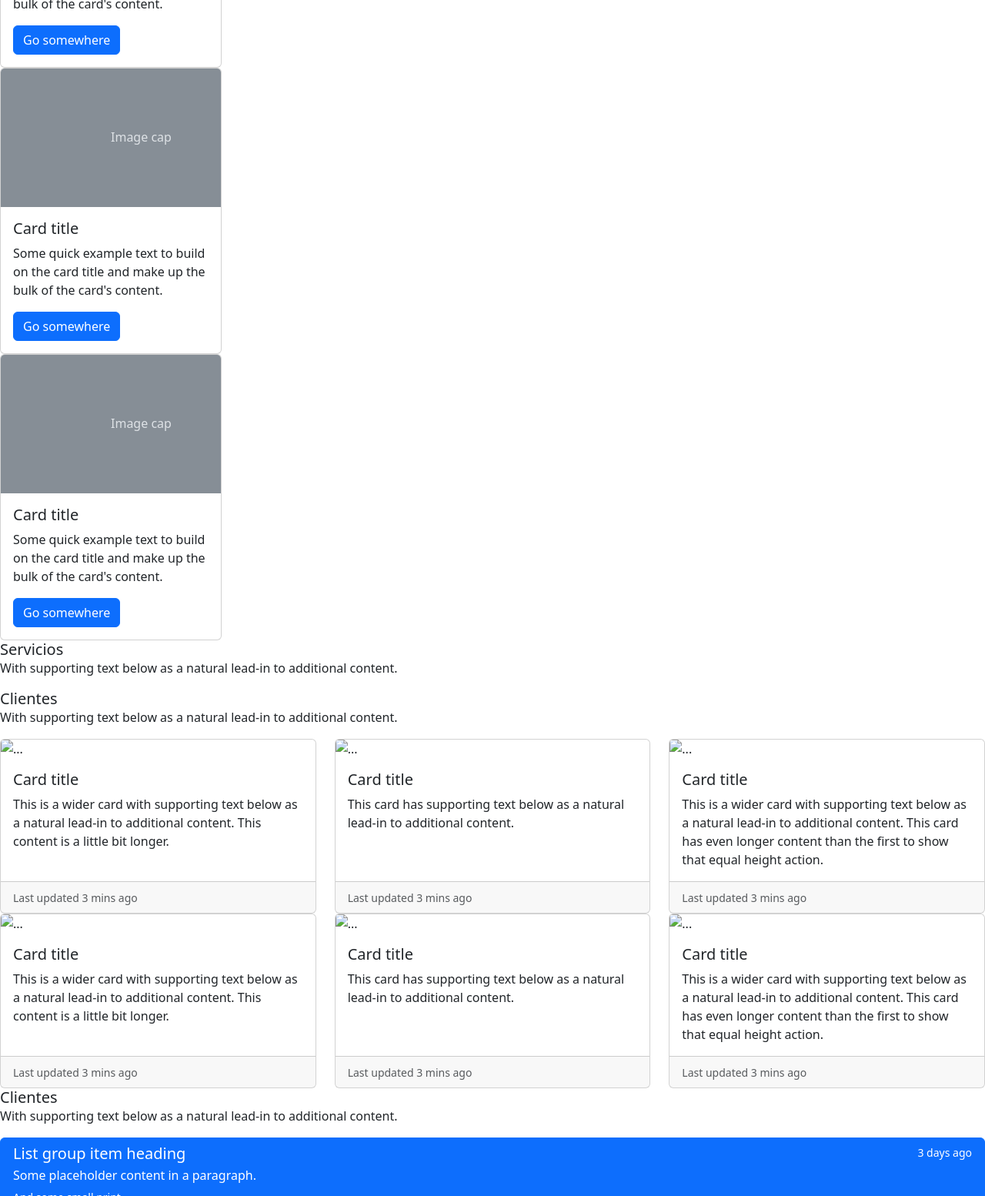
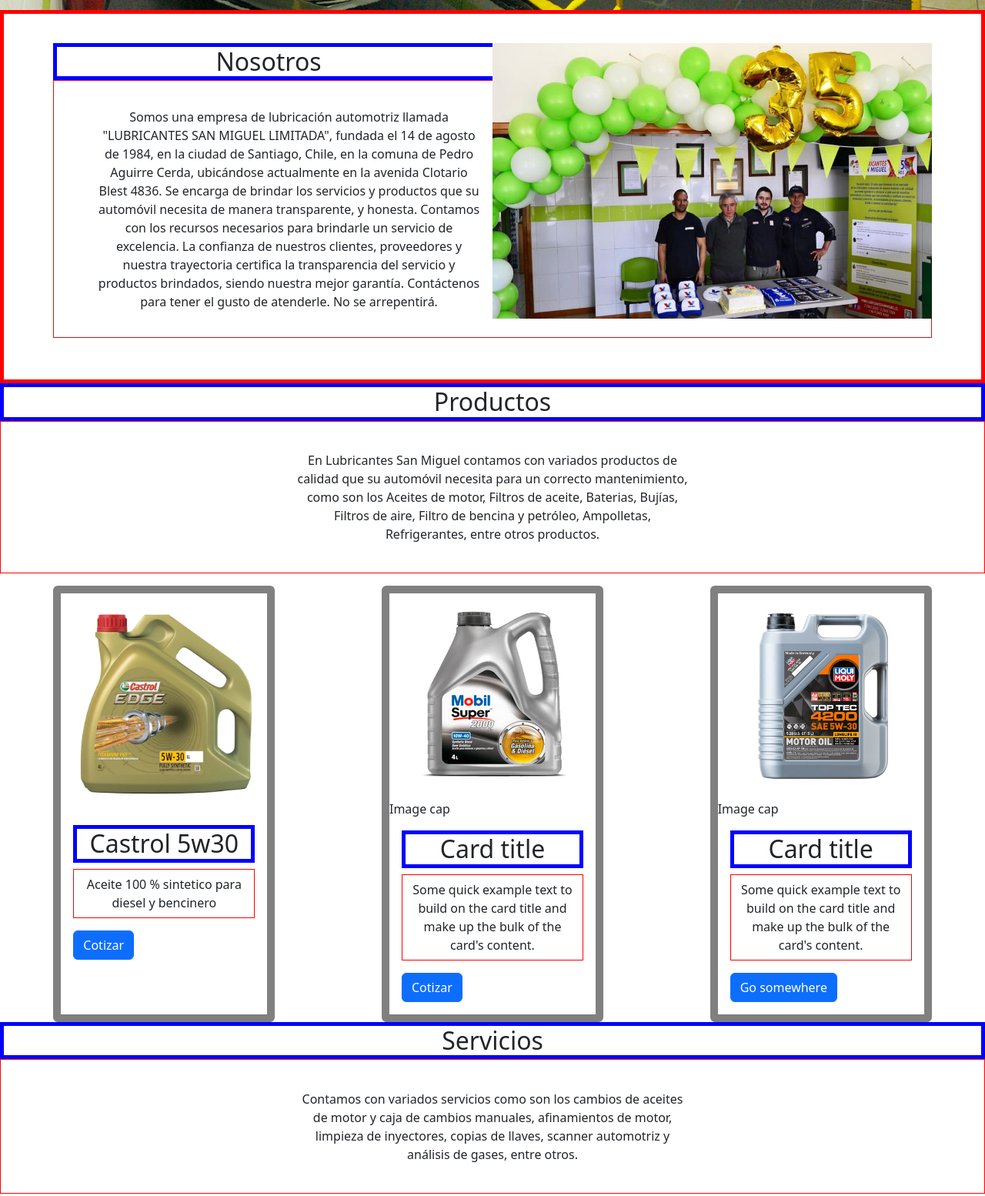
Before and after one commit to IgnacioAndres07/Landing-Page, a plain HTML site: page index.html in a window 1280 px wide. Shown: the part 750-2304 px from the top of the page at 77% size. Drawn offline with nearby package versions, Linux system fonts and the light colour scheme.

Commit message:
Encuentro quee he podido ir avanzando, en estos momentos me encuentro subiendo los textos y imagenes dee servicios

```diff
--- a/index.html
+++ b/index.html
@@ -23,7 +23,7 @@
   <body>
     <!-- Barra de Navegación -->
 
-    <header>
+    <header class="header">
       <nav class="navbar navbar-expand-lg bg-body-tertiary">
         <div class="container-fluid">
           <img
@@ -45,8 +45,7 @@
           <div class="collapse navbar-collapse" id="navbarNav">
             <ul class="navbar-nav">
               <li class="nav-item">
-                <a class="nav-link active" aria-current="page" href="#"
-                  >Inicio</a
+                <a class="nav-link"href="#">Inicio</a
                 >
               </li>
               <li class="nav-item">
@@ -97,7 +96,7 @@
           </div>
           <div class="carousel-inner">
             <div class="carousel-item active">
-              <img src="..." class="d-block w-100" alt="..." />
+              <img src="assets/img/slider1.jpeg" class="d-block w-100" alt="..." />
               <div class="carousel-caption d-none d-md-block">
                 <h5>First slide label</h5>
                 <p>
@@ -106,7 +105,7 @@
               </div>
             </div>
             <div class="carousel-item">
-              <img src="..." class="d-block w-100" alt="..." />
+              <img src="assets/img/slider2.jpeg" class="d-block w-100" alt="..." />
               <div class="carousel-caption d-none d-md-block">
                 <h5>Second slide label</h5>
                 <p>
@@ -115,7 +114,7 @@
               </div>
             </div>
             <div class="carousel-item">
-              <img src="..." class="d-block w-100" alt="..." />
+              <img src="assets/img/slider3.jpeg" class="d-block w-100" alt="..." />
               <div class="carousel-caption d-none d-md-block">
                 <h5>Third slide label</h5>
                 <p>
@@ -148,30 +147,15 @@
       <!-- Nosotros -->
 
       <section class="nosotros">
+
+        <div class="clearfix">
+
+          <img src="assets/img/equipo.jpg" class="col-md-6 float-md-end mb-3 ms-md-3" alt="..." />
+
           <h5 class="card-title">Nosotros</h5>
-          <p class="card-text">With supporting text below as a natural lead-in to additional content.</p>
-        <div class="clearfix">
-          <img src="..." class="col-md-6 float-md-end mb-3 ms-md-3" alt="..." />
-
-          <p>
-            A paragraph of placeholder text. We're using it here to show the use
-            of the clearfix class. We're adding quite a few meaningless phrases
-            here to demonstrate how the columns interact here with the floated
-            image.
+          <p class="card-text">
+            Somos una empresa de lubricación automotriz llamada "LUBRICANTES SAN MIGUEL LIMITADA", fundada el 14 de agosto de 1984, en la ciudad de Santiago, Chile, en la comuna de Pedro Aguirre Cerda, ubicándose actualmente en la avenida Clotario Blest 4836. Se encarga de brindar los servicios y productos que su automóvil necesita de manera transparente, y honesta. Contamos con los recursos necesarios para brindarle un servicio de excelencia. La confianza de nuestros clientes, proveedores y nuestra trayectoria certifica la transparencia del servicio y productos brindados, siendo nuestra mejor garantía. Contáctenos para tener el gusto de atenderle. No se arrepentirá.
           </p>
-
-          <p>
-            As you can see the paragraphs gracefully wrap around the floated
-            image. Now imagine how this would look with some actual content in
-            here, rather than just this boring placeholder text that goes on and
-            on, but actually conveys no tangible information at. It simply takes
-            up space and should not really be read.
-          </p>
-
-          <p>
-            And yet, here you are, still persevering in reading this placeholder
-            text, hoping for some more insights, or some hidden easter egg of
-            content. A joke, perhaps. Unfortunately, there's none of that here.
           </p>
         </div>
       </section>
@@ -180,22 +164,46 @@
 
       <section class="productos">
         <h5 class="card-title">Productos</h5>
-          <p class="card-text">With supporting text below as a natural lead-in to additional content.</p>
+          <p class="card-text2">En Lubricantes San Miguel contamos con variados productos de calidad que su automóvil necesita para un correcto mantenimiento, como son los Aceites de motor, Filtros de aceite, Baterias, Bujías, Filtros de aire, Filtro de bencina y petróleo, Ampolletas, Refrigerantes, entre otros productos.
+          </p>
+          <div class="card__productos">
                <div class="card" style="width: 18rem">
-          <svg
-            class="bd-placeholder-img card-img-top"
-            width="100%"
-            height="180"
-            xmlns="http://www.w3.org/2000/svg"
-            role="img"
-            aria-label="Placeholder: Image cap"
-            preserveAspectRatio="xMidYMid slice"
-            focusable="false"
-          >
+                     <img src="assets/img/CASTROL-EDGE-5W30-LL-4-LTS.jpeg.webp" class="d-block w-100" alt="..." />
+
+                   <title>Placeholder</title>
+                <rect width="100%" height="100%" fill="#868e96"></rect>
+
+                <div class="card-body">
+               <h5 class="card-title">Castrol 5w30</h5>
+                <p class="card-text">
+              Aceite 100 % sintetico para diesel y bencinero
+              </p>
+              <a href="#" class="btn btn-primary">Cotizar</a>
+             </div>
+               </div>
+
+              <div class="card" style="width: 18rem">
+               <img src="assets/img/mobil-super2000-10w40-4lts.lubricantesanmiguel.png.webp" class="d-block w-100" alt="..." />
                 <title>Placeholder</title>
                <rect width="100%" height="100%" fill="#868e96"></rect>
                <text x="50%" y="50%" fill="#dee2e6" dy=".3em">Image cap</text>
-          </svg>
+
+               <div class="card-body">
+                 <h5 class="card-title">Card title</h5>
+                 <p class="card-text">
+              Some quick example text to build on the card title and make up the
+              bulk of the card's content.
+               </p>
+                   <a href="#" class="btn btn-primary">Cotizar</a>
+                 </div>
+                </div>
+
+            <div class="card" style="width: 18rem">
+                <img src="assets/img/toptec-4200-liquimoly-5w30-lubricantesanmiguel.png" class="d-block w-100" alt="..." />
+               <title>Placeholder</title>
+            <rect width="100%" height="100%" fill="#868e96"></rect>
+            <text x="50%" y="50%" fill="#dee2e6" dy=".3em">Image cap</text>
+
               <div class="card-body">
             <h5 class="card-title">Card title</h5>
               <p class="card-text">
@@ -205,22 +213,57 @@
             <a href="#" class="btn btn-primary">Go somewhere</a>
           </div>
         </div>
+      </div>
+
+
+      </section>
+
+      <!-- Servicios -->
+
+      <section class="productos">
+        <h5 class="card-title">Servicios</h5>
+          <p class="card-text2">Contamos con variados servicios como son los cambios de aceites de motor y caja de cambios manuales, afinamientos de motor, limpieza de inyectores, copias de llaves, scanner automotriz y análisis de gases, entre otros.
+
+          </p>
+          <div class="card__productos">
+               <div class="card" style="width: 18rem">
+                     <img src="assets/img/CASTROL-EDGE-5W30-LL-4-LTS.jpeg.webp" class="d-block w-100" alt="..." />
+
+                   <title>Placeholder</title>
+                <rect width="100%" height="100%" fill="#868e96"></rect>
+
+                <div class="card-body">
+               <h5 class="card-title">Castrol 5w30</h5>
+                <p class="card-text">
+              Some quick example text to build on the card title and make up the
+              bulk of the card's content.
+              </p>
+              <a href="#" class="btn btn-primary">Cotizar</a>
+             </div>
+               </div>
 
               <div class="card" style="width: 18rem">
-          <svg
-            class="bd-placeholder-img card-img-top"
-            width="100%"
-            height="180"
-            xmlns="http://www.w3.org/2000/svg"
-            role="img"
-            aria-label="Placeholder: Image cap"
-            preserveAspectRatio="xMidYMid slice"
-            focusable="false"
-          >
+               <img src="assets/img/mobil-super2000-10w40-4lts.lubricantesanmiguel.png.webp" class="d-block w-100" alt="..." />
                 <title>Placeholder</title>
                <rect width="100%" height="100%" fill="#868e96"></rect>
                <text x="50%" y="50%" fill="#dee2e6" dy=".3em">Image cap</text>
-          </svg>
+
+               <div class="card-body">
+                 <h5 class="card-title">Card title</h5>
+                 <p class="card-text">
+              Some quick example text to build on the card title and make up the
+              bulk of the card's content.
+               </p>
+                   <a href="#" class="btn btn-primary">Cotizar</a>
+                 </div>
+                </div>
+
+            <div class="card" style="width: 18rem">
+                <img src="assets/img/toptec-4200-liquimoly-5w30-lubricantesanmiguel.png" class="d-block w-100" alt="..." />
+               <title>Placeholder</title>
+            <rect width="100%" height="100%" fill="#868e96"></rect>
+            <text x="50%" y="50%" fill="#dee2e6" dy=".3em">Image cap</text>
+
               <div class="card-body">
             <h5 class="card-title">Card title</h5>
               <p class="card-text">
@@ -230,160 +273,18 @@
             <a href="#" class="btn btn-primary">Go somewhere</a>
           </div>
         </div>
+      </div>
 
-        <div class="card" style="width: 18rem">
-          <svg
-            class="bd-placeholder-img card-img-top"
-            width="100%"
-            height="180"
-            xmlns="http://www.w3.org/2000/svg"
-            role="img"
-            aria-label="Placeholder: Image cap"
-            preserveAspectRatio="xMidYMid slice"
-            focusable="false"
-          >
-            <title>Placeholder</title>
-            <rect width="100%" height="100%" fill="#868e96"></rect>
-            <text x="50%" y="50%" fill="#dee2e6" dy=".3em">Image cap</text>
-          </svg>
-          <div class="card-body">
-            <h5 class="card-title">Card title</h5>
-            <p class="card-text">
-              Some quick example text to build on the card title and make up the
-              bulk of the card's content.
-            </p>
-            <a href="#" class="btn btn-primary">Go somewhere</a>
-          </div>
-        </div>
+
       </section>
 
-      <!-- Servicios -->
 
-      <section class="servicios">
-        <h5 class="card-title">Servicios</h5>
-          <p class="card-text">With supporting text below as a natural lead-in to additional content.</p>
-
-
-        <h5 class="card-title">Clientes</h5>
-          <p class="card-text">With supporting text below as a natural lead-in to additional content.</p>
-        <div class="row row-cols-1 row-cols-md-3 g-4">
-          <div class="col">
-            <div class="card h-100">
-              <img src="..." class="card-img-top" alt="..." />
-              <div class="card-body">
-                <h5 class="card-title">Card title</h5>
-                <p class="card-text">
-                  This is a wider card with supporting text below as a natural
-                  lead-in to additional content. This content is a little bit
-                  longer.
-                </p>
-              </div>
-              <div class="card-footer">
-                <small class="text-body-secondary"
-                  >Last updated 3 mins ago</small
-                >
-              </div>
-            </div>
-          </div>
-          <div class="col">
-            <div class="card h-100">
-              <img src="..." class="card-img-top" alt="..." />
-              <div class="card-body">
-                <h5 class="card-title">Card title</h5>
-                <p class="card-text">
-                  This card has supporting text below as a natural lead-in to
-                  additional content.
-                </p>
-              </div>
-              <div class="card-footer">
-                <small class="text-body-secondary"
-                  >Last updated 3 mins ago</small
-                >
-              </div>
-            </div>
-          </div>
-          <div class="col">
-            <div class="card h-100">
-              <img src="..." class="card-img-top" alt="..." />
-              <div class="card-body">
-                <h5 class="card-title">Card title</h5>
-                <p class="card-text">
-                  This is a wider card with supporting text below as a natural
-                  lead-in to additional content. This card has even longer
-                  content than the first to show that equal height action.
-                </p>
-              </div>
-              <div class="card-footer">
-                <small class="text-body-secondary"
-                  >Last updated 3 mins ago</small
-                >
-              </div>
-            </div>
-          </div>
-        </div>
-
-        <div class="row row-cols-1 row-cols-md-3 g-4">
-          <div class="col">
-            <div class="card h-100">
-              <img src="..." class="card-img-top" alt="..." />
-              <div class="card-body">
-                <h5 class="card-title">Card title</h5>
-                <p class="card-text">
-                  This is a wider card with supporting text below as a natural
-                  lead-in to additional content. This content is a little bit
-                  longer.
-                </p>
-              </div>
-              <div class="card-footer">
-                <small class="text-body-secondary"
-                  >Last updated 3 mins ago</small
-                >
-              </div>
-            </div>
-          </div>
-          <div class="col">
-            <div class="card h-100">
-              <img src="..." class="card-img-top" alt="..." />
-              <div class="card-body">
-                <h5 class="card-title">Card title</h5>
-                <p class="card-text">
-                  This card has supporting text below as a natural lead-in to
-                  additional content.
-                </p>
-              </div>
-              <div class="card-footer">
-                <small class="text-body-secondary"
-                  >Last updated 3 mins ago</small
-                >
-              </div>
-            </div>
-          </div>
-          <div class="col">
-            <div class="card h-100">
-              <img src="..." class="card-img-top" alt="..." />
-              <div class="card-body">
-                <h5 class="card-title">Card title</h5>
-                <p class="card-text">
-                  This is a wider card with supporting text below as a natural
-                  lead-in to additional content. This card has even longer
-                  content than the first to show that equal height action.
-                </p>
-              </div>
-              <div class="card-footer">
-                <small class="text-body-secondary"
-                  >Last updated 3 mins ago</small
-                >
-              </div>
-            </div>
-          </div>
-        </div>
-      </section>
 
             <!-- Clientes -->
 
         <section class="clientes">
           <h5 class="card-title">Clientes</h5>
-          <p class="card-text">With supporting text below as a natural lead-in to additional content.</p>
+          <p class="card-text2">With supporting text below as a natural lead-in to additional content.</p>
 
             <div class="list-group">
               <a href="#" class="list-group-item list-group-item-action active" aria-current="true">
--- a/style.css
+++ b/style.css
@@ -0,0 +1,104 @@
+
+
+.container-fluid{
+
+    background-color: #a6cc00;
+
+}
+
+.nav-link{
+    font-size: 1rem;
+    font-style: normal;
+    color: #0f15a3;
+
+
+
+
+
+}
+
+.carousel-inner{
+    width: 100%;
+    height: auto;
+
+
+
+}
+
+.card{
+    display: flex;
+    width: 60%;
+    border: 10px solid grey;
+
+
+
+}
+
+.carousel-caption d-none d-md-block{
+    width: 80%;
+    align-items: center;
+    justify-content: center;
+    flex-direction: column;
+    display: flex;
+
+
+
+}
+
+.clearfix{
+    width: 100%;
+    border: 5px solid red;
+    padding: 3% 5% 3% 5%;
+    display: block;
+    justify-content: space-around;
+
+}
+
+
+
+.card-title{
+    font-size: 2rem;
+    border: 5px solid blue;
+    text-align: center;
+    justify-content: ;
+
+}
+
+.card-text{
+    font-size: 1rem;
+    text-align: center;
+    border: 1px solid red;
+    padding: 3% 5% 3% 5%;
+
+
+}
+
+.card-text2{
+    font-size: 1rem;
+    text-align: center;
+    border: 1px solid red;
+    padding: 3% 30% 3% 30%;
+
+
+}
+
+.card-text3{
+    font-size: 1rem;
+    text-align: center;
+    border: 1px solid red;
+    padding: 3% 5% 3% 5%;
+
+
+}
+
+.card__productos{
+    display: flex;
+    justify-content: space-around;
+    margin: auto;
+
+
+
+
+
+
+}
```
Also changed, not shown: assets/img/CASTROL-EDGE-5W30-LL-4-LTS.jpeg.webp (added), assets/img/equipo.jpg (added), assets/img/mobil-super2000-10w40-4lts.lubricantesanmiguel.png.webp (added), assets/img/toptec-4200-liquimoly-5w30-lubricantesanmiguel.png (added). Lines whose indentation alone changed are shown as unchanged.
